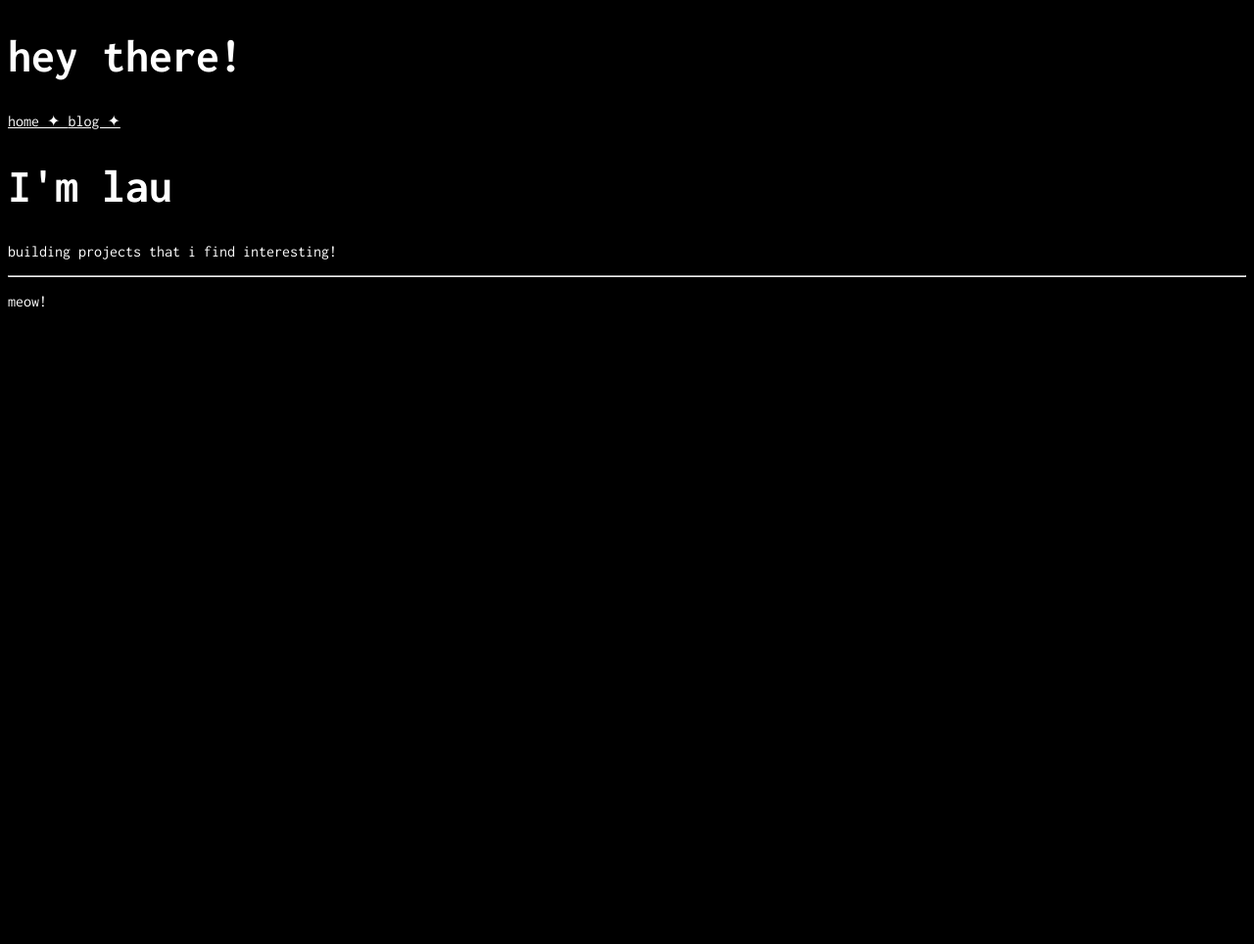
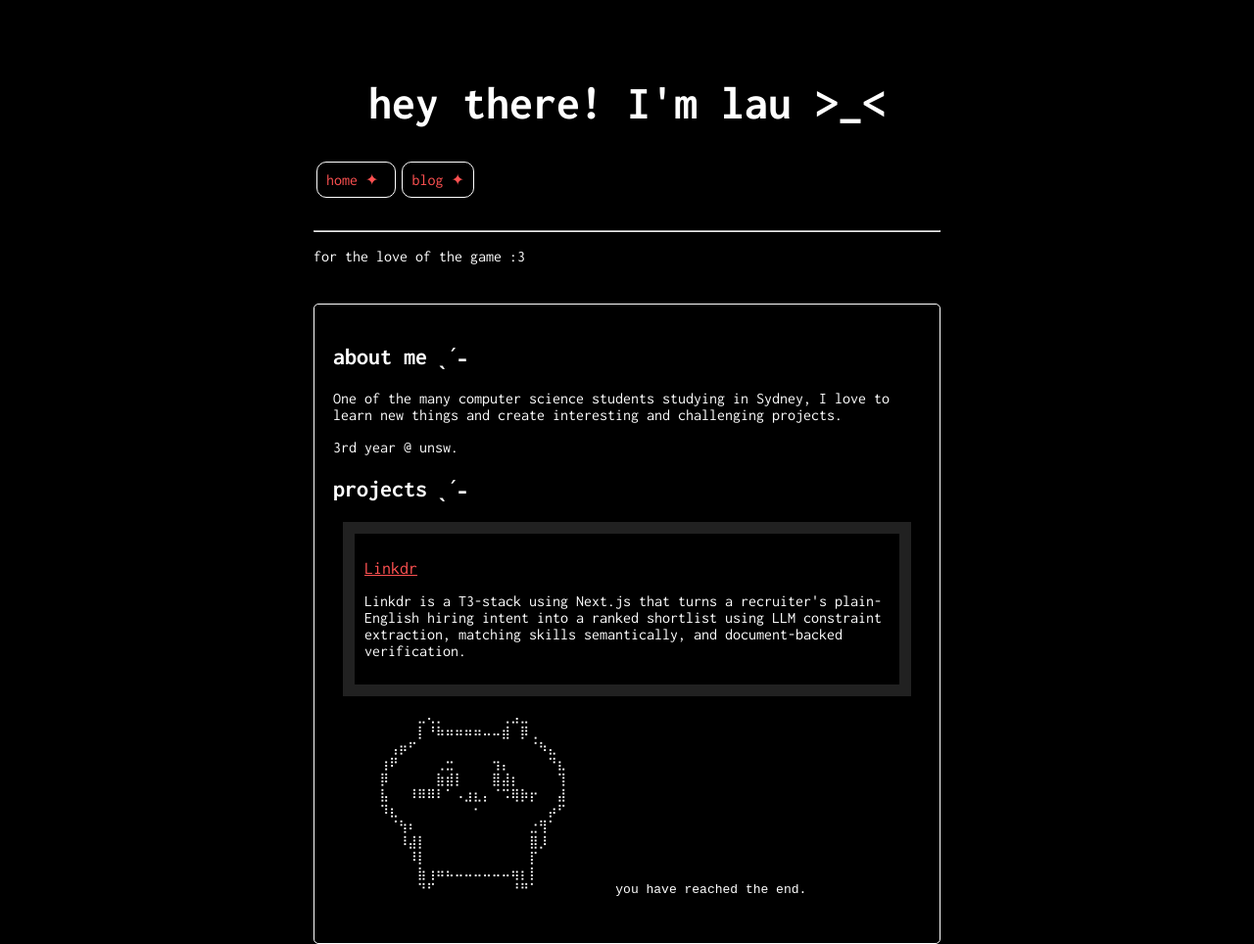
Before and after one commit to Lawa448/lauha, a plain HTML site: page index.html in a window 1280 px wide. Shown: the whole page at 98% size. Before the commit the page ends 800 px from the top, so only its background shows below. Drawn offline with Linux system fonts and the light colour scheme; a web font is replaced by a local one.

Commit message:
feat: added basic features + blog page

```diff
--- a/index.html
+++ b/index.html
@@ -17,27 +17,71 @@
 
 <body>
     <header>
-        <h1>hey there! </h1>
-        <a href="index.html">home ✦ </a>
-        <a href="blog.html">blog ✦ </a>
+        <h1>hey there! I'm lau >_&lt </h1>
+        <!-- remove break and make into div or navi bar -->
+        <br>
+        <br>
+        <span class="navi-box">
+            <a href="index.html">home ✦</a>
+        </span>
+        <span class="navi-box">
+            <a href="blog.html">blog ✦</a>
+        </span>
+        <br>
+        <br>
+        <br>
+        <hr>
+
+        <p>
+            for the love of the game :3
+        </p>
     </header>
 
     <main>
-        <h1>
-            I'm lau
-        </h1>
+        <h2>
+            about me
+        </h2>
+        <p>
+            One of the many computer science students studying in Sydney, I love to
+            learn new things and create interesting and challenging projects.
+        </p>
+        <p>
+            3rd year @ unsw.
+        </p>
+        <h2>
+            projects
+        </h2>
+        <div class="project-container">
+            <div class="project-box">
+                <a href="https://github.com/petmav/lyrathon">
+                    <p><span class="project-title">Linkdr</span></p>
+                </a>
+                <p>
+                    Linkdr is a T3-stack using Next.js that turns a recruiter's plain-English hiring intent
+                    into a ranked shortlist using LLM constraint extraction, matching skills semantically, and
+                    document-backed verification.
+                </p>
+
+            </div>
+        </div>
+        <pre>
+⠀⠀⠀⠀⠀⠀⠀⠀⠀⣀⢄⡀⠀⠀⠀⠀⠀⠀⢀⣠⣀⠀⠀⠀⠀⠀⠀⠀⠀⠀
+⠀⠀⠀⠀⠀⠀⠀⠀⠀⡇⠘⠷⠶⠶⠶⠶⠤⠤⣾⠀⡿⢀⠀⠀⠀⠀⠀⠀⠀⠀
+⠀⠀⠀⠀⠀⠀⢠⡶⠋⠀⠀⠀⠀⠀⠀⠀⠀⠀⠀⠀⠀⠈⠳⣄⠀⠀⠀⠀⠀⠀
+⠀⠀⠀⠀⠀⢰⠟⠀⠀⠀⠀⢀⣒⠀⠀⠀⠀⢲⡄⠀⠀⠀⠀⠙⣆⠀⠀⠀⠀⠀
+⠀⠀⠀⠀⠀⡿⠀⠀⠀⠀⠀⣷⣾⡇⠀⠀⠀⣿⣼⡆⠀⠀⠀⠀⢹⠀⠀⠀⠀⠀
+⠀⠀⠀⠀⠀⣧⠀⠀⠸⠿⠿⠇⠁⠠⣰⣆⡄⠈⠩⢿⡷⡖⠀⠀⣼⠀⠀⠀⠀⠀
+⠀⠀⠀⠀⠀⠹⣆⠀⠀⠀⠀⠀⠀⠀⠀⠂⠀⠀⠀⠀⠀⠀⠀⡴⠋⠀⠀⠀⠀⠀
+⠀⠀⠀⠀⠀⠀⠈⢳⠆⠀⠀⠀⠀⠀⠀⠀⠀⠀⠀⠀⠀⣐⢻⠁⠀⠀⠀⠀⠀⠀
+⠀⠀⠀⠀⠀⠀⠀⠸⣼⡇⠀⠀⠀⠀⠀⠀⠀⠀⠀⠀⠀⣿⡸⠀⠀⠀⠀⠀⠀⠀
+⠀⠀⠀⠀⠀⠀⠀⠀⠸⡇⠀⠀⠀⠀⠀⠀⠀⠀⠀⠀⠀⡏⠀⠀⠀⠀⠀⠀⠀⠀
+⠀⠀⠀⠀⠀⠀⠀⠀⠀⣷⢰⠶⠦⠤⠤⠤⠤⠤⠤⢶⡆⡇⠀⠀⠀⠀⠀⠀⠀⠀
+⠀⠀⠀⠀⠀⠀⠀⠀⠀⠙⠋⠀⠀⠀⠀⠀⠀⠀⠀⠘⠛⠁⠀⠀⠀⠀⠀    you have reached the end.⠀⠀⠀
+        </pre>
+        <!-- <img src="images/twoCats.png" alt="my two cats" id="img1"> -->
     </main>
-    <p>
-        building projects that i find interesting!
-    </p>
 
 
-    <footer>
-        <hr>
-        <p>
-            meow!
-        </p>
-    </footer>
 
 </body>
 
--- a/style.css
+++ b/style.css
@@ -1,23 +1,104 @@
-@font-face{
+@font-face {
     src: url(fonts/Inconsolata-VariableFont_wdth\,wght.ttf);
     font-family: Inconsolata;
 }
+
+
 body {
     background-color: black;
+    height: auto;
+    width: 50%;
+    min-width: 400px;
+    margin: auto;
+    color: white;
+    font-family: Inconsolata, Arial, Helvetica;
+}
+
+header {
+    margin-top: 80px;
+    margin-bottom: 40px;
+}
+
+main {
+    border: 1px solid white;
+    height: auto;
+    padding: 19px;
+    border-radius: 5px;
+    display: flow-root;
 }
 
 h1 {
-    color: white;
-    font-family: Inconsolata, Arial, Helvetica;
     font-size: 3em;
+    margin-bottom: 10px;
+    text-align: center;
 }
 
+h2::after{
+    content: "ˎˊ˗";
+}
 p {
     font-family: Inconsolata, Arial, Helvetica;
-    color: white;
+
 }
 
-a {
-    font-family: Inconsolata, Arial, Helvetica;
-    color: white;
+pre {
+    white-space: pre-wrap;
 }
+
+a:link {
+    text-decoration: none;
+    color: rgb(254, 81, 81);
+}
+
+a:hover {
+    text-decoration: none;
+    color: rgb(162, 54, 54);
+}
+
+a:visited {
+    color: rgb(255, 255, 255);
+}
+
+
+
+.navi-box {
+    border: 1px solid rgb(255, 255, 255);
+    border-radius: 10px;
+    padding: 9px;
+    margin: 3px;
+    margin-top: 15px;
+}
+
+#img1 {
+    float: right;
+    width: 100px;
+    height: auto;
+}
+
+.project-container {
+    display: grid;
+    padding: 9px;
+    margin-left: 10px;
+    margin-right: 10px;
+    background-color: rgb(33, 33, 33);
+}
+
+.project-box {
+    background-color: rgb(0, 0, 0);
+    /* border: 2px solid rgb(109, 109, 109); */
+    padding: 10px;
+    margin: 3px;
+}
+
+.project-title {
+    text-decoration: underline;
+    font-size: large;
+}
+.project-title::before{
+    content: ☆;
+}
+
+*::selection {
+    color: rgb(247, 190, 243);
+    background-color: rgb(85, 55, 81);
+}
```
Also changed, not shown: blog.html (+5 -3 lines), todo.txt (added), 2 other files.
